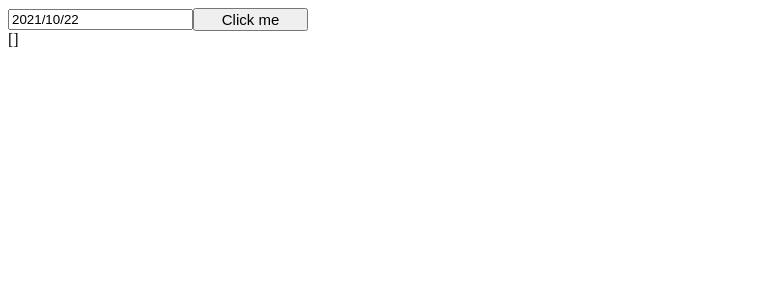
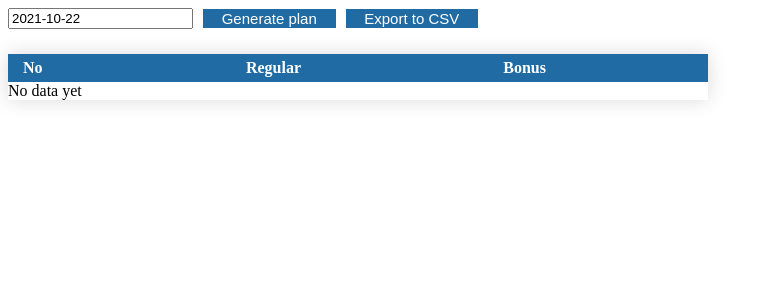
Before and after one commit to dmarczydlo/company-payroll, a React (Create React App) app: page / in a window 1280 px wide. Shown: the top 300 px of the page, without its empty margins (0-771 px from the left). Built offline with nearby package versions, Linux system fonts and the light colour scheme.

Commit message:
Add Table component

```diff
--- a/src/component/Button/Button.styles.ts
+++ b/src/component/Button/Button.styles.ts
@@ -4,4 +4,8 @@ import { flexFn, pxToRem } from 'utils/styleUtils';
 export const ButtonStyled = styled.button`
   font-size: ${pxToRem(15)};
   width: 100%;
+  background-color: ${(props) => props.theme.palette.primary.main};
+  color: ${(props) => props.theme.palette.standard.white};
+  cursor: pointer;
+  border: none;
 `;
--- a/src/component/Button/Button.tsx
+++ b/src/component/Button/Button.tsx
@@ -1,11 +1,11 @@
 import React from 'react';
 import { ButtonStyled } from './Button.styles';
 
-interface IButtonProperty extends React.HTMLProps<HTMLButtonElement> {
+interface IButtonProps extends React.HTMLProps<HTMLButtonElement> {
   title: string;
 }
 
-const Button = ({ title, onClick }: IButtonProperty) => (
+const Button = ({ title, onClick }: IButtonProps) => (
   <ButtonStyled onClick={onClick}>{title}</ButtonStyled>
 );
 
--- a/src/component/DateInput/DateInput.tsx
+++ b/src/component/DateInput/DateInput.tsx
@@ -1,19 +1,18 @@
-import React, { ChangeEvent, useState } from 'react';
+import React from 'react';
 import DatePicker from 'react-datepicker';
-
 import 'react-datepicker/dist/react-datepicker.css';
 
-interface IDateInputProperty {
+interface IDateInputProps {
   onChange(e: any): void;
   startDate: Date;
 }
 
-const DateInput = ({ onChange, startDate }: IDateInputProperty) => {
+const DateInput = ({ onChange, startDate }: IDateInputProps) => {
   return (
     <DatePicker
       selected={startDate}
       onChange={onChange}
-      dateFormat='yyyy/MM/dd'
+      dateFormat='yyyy-MM-dd'
     />
   );
 };
--- /dev/null
+++ b/src/component/Table/Table.styled.ts
@@ -0,0 +1,19 @@
+import styled from 'styled-components';
+import { pxToRem } from 'utils/styleUtils';
+
+export const TableStyled = styled.table`
+  border-collapse: collapse;
+  margin: ${pxToRem([25, 0])};
+  width: ${pxToRem(700)};
+  box-shadow: ${pxToRem([0, 0, 20])} rgba(0, 0, 0, 0.15);
+  & th,
+  td {
+    padding: ${pxToRem([5, 15])};
+  }
+`;
+
+export const TheadTrStyled = styled.tr`
+  background-color: ${(props) => props.theme.palette.primary.main};
+  color: ${(props) => props.theme.palette.standard.white};
+  text-align: left;
+`;
--- /dev/null
+++ b/src/component/Table/Table.tsx
@@ -0,0 +1,34 @@
+import React from 'react';
+import { ISalary } from 'services/salary';
+import { TableStyled, TheadTrStyled } from 'component/Table/Table.styled';
+
+interface ITableProps {
+  src: ISalary[];
+}
+
+const Table = ({ src }: ITableProps) => (
+  <TableStyled>
+    <thead>
+      <TheadTrStyled>
+        <th>No</th>
+        <th>Regular</th>
+        <th>Bonus</th>
+      </TheadTrStyled>
+    </thead>
+    <tbody>
+      {src.length ? (
+        src.map(({ bonus, regular }, i) => (
+          <tr key={`${bonus}-${regular}`}>
+            <td>{i + 1}</td>
+            <td>{regular}</td>
+            <td>{bonus}</td>
+          </tr>
+        ))
+      ) : (
+        <tr>No data yet</tr>
+      )}
+    </tbody>
+  </TableStyled>
+);
+
+export default Table;
--- /dev/null
+++ b/src/component/Table/index.ts
@@ -0,0 +1 @@
+export { default as Table } from 'component/Table/Table';
--- a/src/page/Home/Home.styled.ts
+++ b/src/page/Home/Home.styled.ts
@@ -3,5 +3,6 @@ import { flexFn, pxToRem } from 'utils/styleUtils';
 
 export const WrapperStyled = styled.div`
   ${flexFn('flex-start', 'center')}
-  width: ${pxToRem(300)};
+  column-gap:  ${pxToRem(10)};
+  width: ${pxToRem(470)};
 `;
--- a/src/page/Home/Home.tsx
+++ b/src/page/Home/Home.tsx
@@ -6,6 +6,7 @@ import { DateInput } from 'component/DateInput';
 import { WrapperStyled } from 'page/Home/Home.styled';
 import { useGenerateSalaryScheduler } from 'hooks/useGenerateSalaryScheduler';
 import { useSetDate } from 'hooks/useSetDate';
+import { Table } from 'component/Table';
 const Home = () => {
   const { generateSalary, salarySchedule } = useGenerateSalaryScheduler(12, 15);
   const { setDataAfterChange, startDate } = useSetDate();
@@ -16,10 +17,14 @@ const Home = () => {
         <DateInput
           startDate={startDate}
           onChange={(date) => setDataAfterChange(date)}
-        />{' '}
-        <Button title='Click me' onClick={() => generateSalary(startDate)} />
+        />
+        <Button
+          title='Generate plan'
+          onClick={() => generateSalary(startDate)}
+        />
+        <Button title='Export to CSV' onClick={() => {}}></Button>
       </WrapperStyled>
-      {salarySchedule && <div>{JSON.stringify(salarySchedule)}</div>}
+      <Table src={salarySchedule} />
     </ThemeProvider>
   );
 };
--- a/src/theme/index.ts
+++ b/src/theme/index.ts
@@ -1,18 +1,15 @@
 import { DefaultTheme } from 'styled-components';
 export const defaultTheme: DefaultTheme = {
-  borderRadius: '4px',
   palette: {
-    common: {
-      black: '#222831',
-      white: '#ffffff',
-    },
     primary: {
-      main: '#726a95',
-      contrastText: '#ffffff',
+      main: '#216ba5',
     },
     secondary: {
-      main: '#709fb0',
-      contrastText: '#ffffff',
+      main: '#f0f0f0',
+    },
+    standard: {
+      white: '#fff',
+      black: '#000',
     },
   },
 };
```
Also changed, not shown: 1 other file (tests, documents, lock files or other folders).
